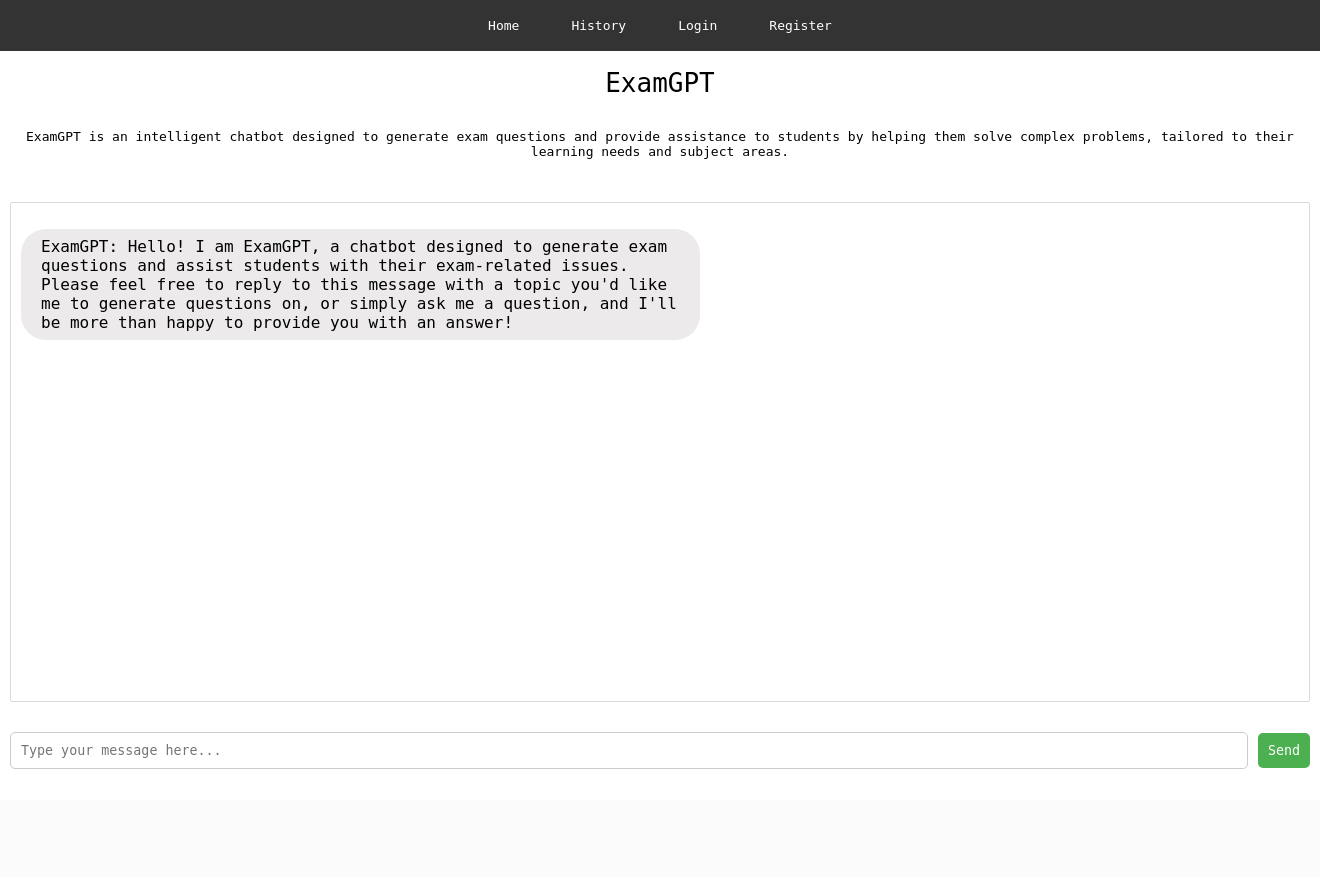
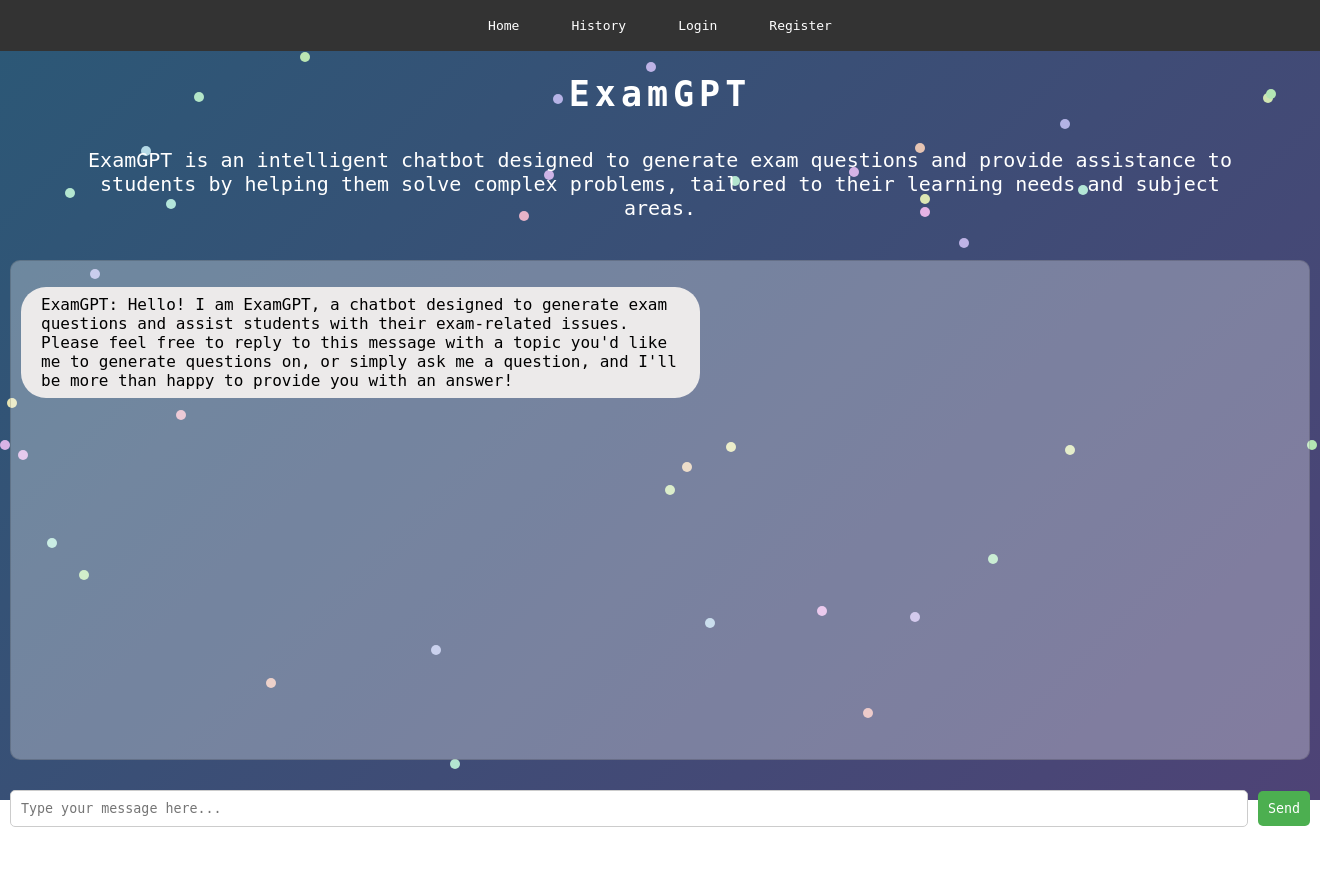
Before and after one commit to demstar16/examGPT, a Flask app: template app/templates/index.html in a window 1320 px wide. Before the commit the page ends 769 px from the top, so only its background shows below. Run offline with Flask 3, Linux system fonts and the light colour scheme; the template is opened without the code that fills it, so the values that code supplies are empty.

Commit message:
Style / aesthetic changes

```diff
--- a/app/static/style.css
+++ b/app/static/style.css
@@ -8,6 +8,9 @@ body {
   flex-direction: column;
   align-items: center;
   margin: 0;
+  z-index: 2;
+  overflow: hidden;
+  margin-bottom: 50px;
 }
 
 /* Styles for the navigation bar */
@@ -18,6 +21,7 @@ body {
   justify-content: center;
   width: 100%;
   margin: 0;
+  z-index: 2;
 }
 
 .navbar a {
@@ -26,14 +30,17 @@ body {
   margin: 0 10px;
   padding: 8px 16px;
   border-radius: 5px;
+  z-index: 2;
 }
 
 .navbar a:hover {
   background-color: #4caf50;
+  z-index: 2;
 }
 
 .body-width {
   width: fit-content;
+  z-index: 2;
 }
 
 /* Styles for the login page */
@@ -47,6 +54,7 @@ body {
   margin-top: 30px;
   font-size: 20px;
   margin: 0 auto;
+  z-index: 2;
 }
 
 .login-input {
@@ -56,6 +64,7 @@ body {
   max-width: 440px;
   /*padding: 10px;*/
   box-sizing: border-box;
+  z-index: 2;
 }
 
 .login-buttons {
@@ -65,6 +74,7 @@ body {
   border-radius: 5px;
   padding: 10px;
   cursor: pointer;
+  z-index: 2;
 }
 
 
@@ -77,12 +87,27 @@ body {
   align-items: center;
   text-align: center;
   margin-bottom: 20px;
+  z-index: 2;
+  color: white;
+  font-family: monospace;
+}
+
+.welcome-section h1 {
+  font-weight: 700;
+  font-size: 35px;
+  letter-spacing: 5px;
+}
+
+.welcome-section p {
+  font-weight: 500;
+  font-size: 20px;
+  margin: 10px 80px;
 }
 
 /* Styles for the chatbox container */
 .chatbox-container {
   border: 1px solid rgba(0, 0, 0, 0.144);
-  border-radius: 2px;
+  border-radius: 10px;
   height: 500px;
   max-width: 1300px;
   min-width: 1300px;
@@ -92,6 +117,8 @@ body {
   margin-top: 30px;
   margin-left: auto;
   margin-right: auto;
+  background-color: rgba(255, 255, 255, 0.3);
+  z-index: 2;
 }
 
 /* Styles for the chatbox message */
@@ -101,6 +128,7 @@ body {
   display: flex;
   width: 100%;
   margin-bottom: 10px;
+  z-index: 2;
 }
 
 /* Styles the texxt within the row */
@@ -112,24 +140,29 @@ body {
   justify-content: start;
   max-width: 50%;
   word-wrap: break-word;
+  z-index: 2;
 }
 
 /* Styles text from the user */
 .chatbox-message-user {
   justify-content: end;
+  z-index: 2;
 }
 
 .chatbox-message-user p {
   background-color: lightblue;
+  z-index: 2;
 }
 
 /* Styles text from the chatbot */
 .chatbox-message-chatbot {
   justify-content: start;
+  z-index: 2;
 }
 
 .chatbox-message-chatbot p {
   background-color: rgb(236, 234, 234);
+  z-index: 2;
 }
 
 /* Styles for the chatbox input container */
@@ -141,6 +174,7 @@ body {
   margin-left: auto;
   margin-right: auto;
   margin-top: 30px;
+  z-index: 2;
 }
 
 /* Styles for the chatbox input */
@@ -150,6 +184,7 @@ body {
   border-radius: 5px;
   padding: 10px;
   margin-right: 10px;
+  z-index: 2;
 }
 
 /* Styles for the chatbox send button */
@@ -160,6 +195,7 @@ body {
   border-radius: 5px;
   padding: 10px;
   cursor: pointer;
+  z-index: 2;
 }
 
 /* Styling for history page */
@@ -173,4 +209,25 @@ body {
   padding: 10px;
   cursor: pointer;
   margin: 0 5px;
+  z-index: 2;
 }
+
+/* Styling for the background */
+.background {
+  position: fixed;
+  top: 0;
+  left: 0;
+  width: 100%;
+  height: 100%;
+  background: linear-gradient(135deg, #2b5876, #4e4376);
+  z-index: 0;
+}
+
+.particle {
+  position: absolute;
+  width: 10px;
+  height: 10px;
+  border-radius: 50%;
+  background-color: rgba(255, 255, 255, 0.8);
+  z-index: 1;
+}
--- a/app/templates/index.html
+++ b/app/templates/index.html
@@ -8,6 +8,7 @@
     <link rel="stylesheet" href="{{ url_for('static', filename='style.css') }}" />
   </head>
   <body>
+    <div class="background"></div>
     <!-- Navigation bar -->
     <nav class="navbar">
       <a href="{{ url_for('home') }}">Home</a>
@@ -45,6 +46,7 @@
         <button class="chatbox-send-button">Send</button>
       </div>
       <script src="{{ url_for('static', filename='script.js') }}"></script>
+      <script src="{{ url_for('static', filename='particles.js') }}"></script>
     </div>
   </body>
 </html>
```
Also changed, not shown: app/static/particles.js (added, +72 -0 lines), app/static/script.js (+73 -0 lines).
